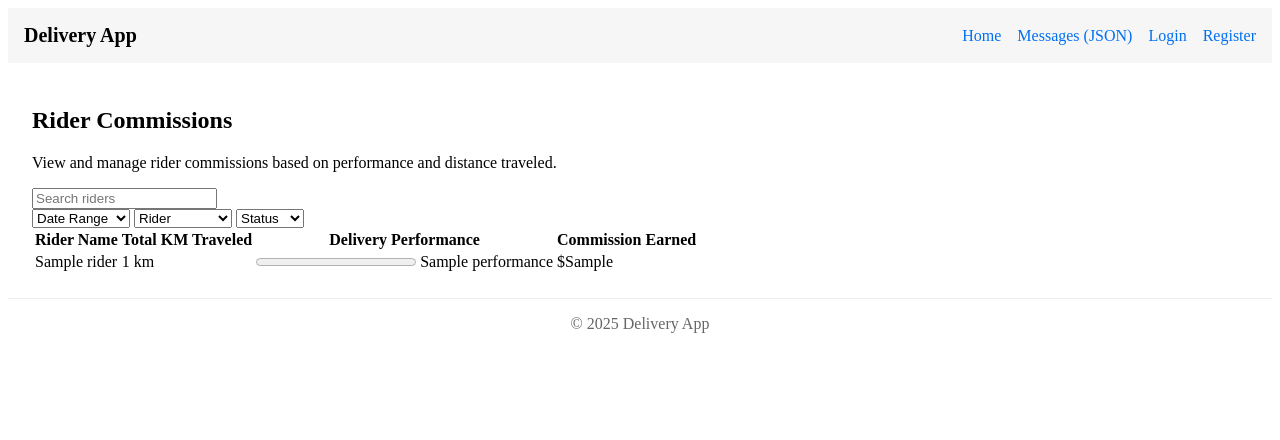
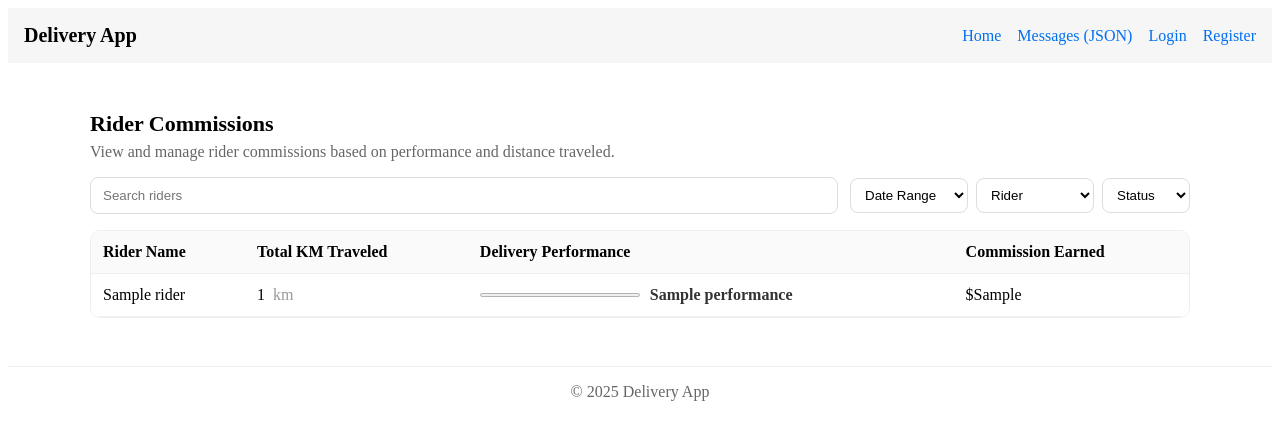
Before and after one commit to ezuu98/delivery-app-fb-V2, a Node server app: template src/views/dashboard.ejs in a window 1280 px wide. Shown: the top 440 px of the page. Run offline with Node 20, Linux system fonts and the light colour scheme; the template is opened without the code that fills it: most values are stand-ins (such as "Sample title", 1, 10 or a date in 2020); some libraries are stand-ins or nearby versions.

Commit message:
Append dashboard styles
cgen-f381f65c8a8b4162ac7da840bd15b545

```diff
--- a/public/styles.css
+++ b/public/styles.css
@@ -5,3 +5,24 @@
 .password-field{position:relative;display:flex;align-items:center}.toggle-password{position:absolute;right:8px;top:50%;transform:translateY(-50%);background:#efefef;border:1px solid #ddd;border-radius:4px;padding:4px 6px;cursor:pointer}
 .auth-actions{display:flex;justify-content:space-between;align-items:center;margin:6px 0}.remember{display:flex;align-items:center;gap:6px}.link-button{background:none;border:0;color:#0070f3;cursor:pointer;padding:0}
 .auth-success{color:#007a1a;margin-bottom:10px}
+
+/* Dashboard */
+.rider-commissions{max-width:1100px;margin:24px auto;padding:0 16px}
+.rc-header{margin-bottom:16px}
+.rc-title{margin:0 0 6px;font-size:22px}
+.rc-subtitle{margin:0;color:#666}
+.rc-toolbar{display:flex;gap:12px;justify-content:space-between;align-items:center;margin:12px 0 16px}
+.rc-search{flex:1}
+.rc-search-input{width:100%;padding:10px 12px;border:1px solid #ddd;border-radius:8px}
+.rc-filters{display:flex;gap:8px}
+.rc-select{padding:8px 10px;border:1px solid #ddd;border-radius:8px;background:#fff}
+.rc-table-wrapper{background:#fff;border:1px solid #eee;border-radius:10px;overflow:hidden}
+.rc-table{width:100%;border-collapse:collapse}
+.rc-table thead th{background:#fafafa;text-align:left;padding:12px;border-bottom:1px solid #eee;font-weight:600}
+.rc-table tbody td{padding:12px;border-bottom:1px solid #f1f1f1}
+.rc-col-km .rc-km-unit{color:#999;margin-left:4px}
+.rc-progress{display:flex;align-items:center;gap:10px}
+.rc-progress-bar{width:160px;height:8px}
+.rc-progress-bar::-webkit-progress-bar{background:#eee;border-radius:999px}
+.rc-progress-bar::-webkit-progress-value{background:#0070f3;border-radius:999px}
+.rc-progress-value{font-weight:600;color:#333}
```
